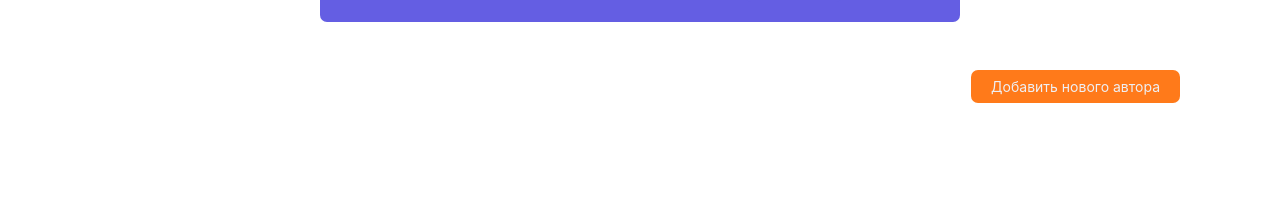
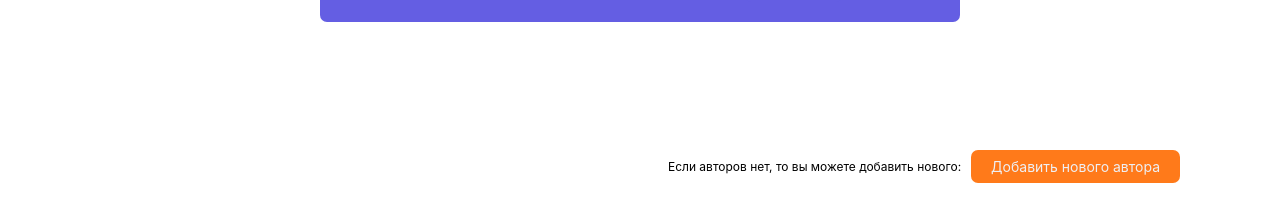
Before and after one commit to Pavla4002/tg-studio-test-task, a React (Create React App) app: page /article/add in a window 1280 px wide. Shown: the part 473-694 px from the top of the page. Built offline with nearby package versions, Linux system fonts and the light colour scheme; no server answers.

Commit message:
Исправление багов 3.0

```diff
--- a/src/features/articles/ArticleList/ArticleList.tsx
+++ b/src/features/articles/ArticleList/ArticleList.tsx
@@ -62,7 +62,7 @@ const ArticleList: React.FC = () => {
                                     {articles.length>0 ?
                                         <ArticlesTable articles={articles}/>
                                         :
-                                        <div className={styles.noDataBlock}><span>Нет данных для отображения.</span></div>
+                                        <div className={styles.noDataBlock}><span>Нет данных для отображения. Вы можете добавить новые статьи.</span></div>
                                     }
                         </div>)
                         :
--- a/src/pages/ArticlesPages/AddArticle/AddArticle.tsx
+++ b/src/pages/ArticlesPages/AddArticle/AddArticle.tsx
@@ -41,6 +41,7 @@ function AddArticle() {
             {
                 !demoStatus &&
                 <div className={styles.btnLinkAuthors}>
+                    <span className={styles.newAythor}>Если авторов нет, то вы можете добавить нового: </span>
                     <ButtonLink link={'/author/add'}>Добавить нового автора</ButtonLink>
                 </div>
             }
--- a/src/pages/ArticlesPages/AddArticle/index.module.scss
+++ b/src/pages/ArticlesPages/AddArticle/index.module.scss
@@ -16,5 +16,11 @@
     width: 100%;
     display: flex;
     justify-content: end;
-    margin-top: 20px;
+    align-items: center;
+    margin-top: 100px;
 }
+
+.newAythor{
+    font-size: 12px;
+    margin-right: 10px;
+}
```
